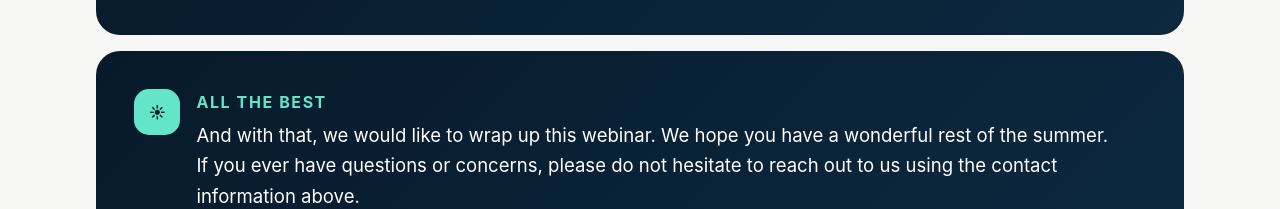
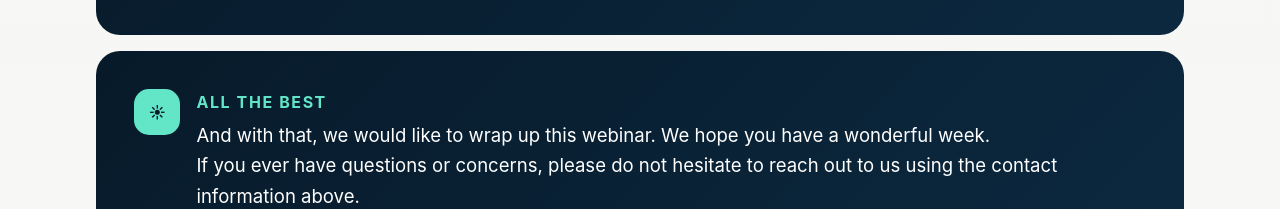
Before and after one commit to NicolasManuelKoch/Webinar, a plain HTML site: page thank-you.html in a window 1280 px wide. Shown: the part 2408-2617 px from the top of the page. Drawn offline with Linux system fonts and the light colour scheme.

Commit message:
Update thank-you.html

```diff
--- a/thank-you.html
+++ b/thank-you.html
@@ -369,7 +369,7 @@
 
       <p>
         And with that, we would like to wrap up this webinar.
-        We hope you have a wonderful rest of the summer.
+        We hope you have a wonderful week.
       </p>
 
       <p>
```
